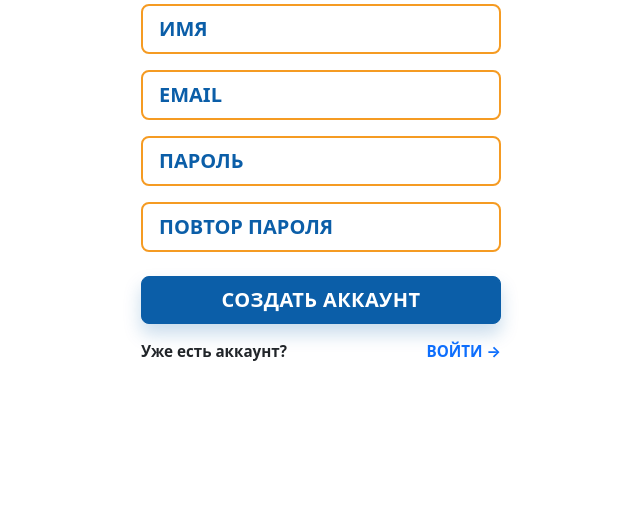
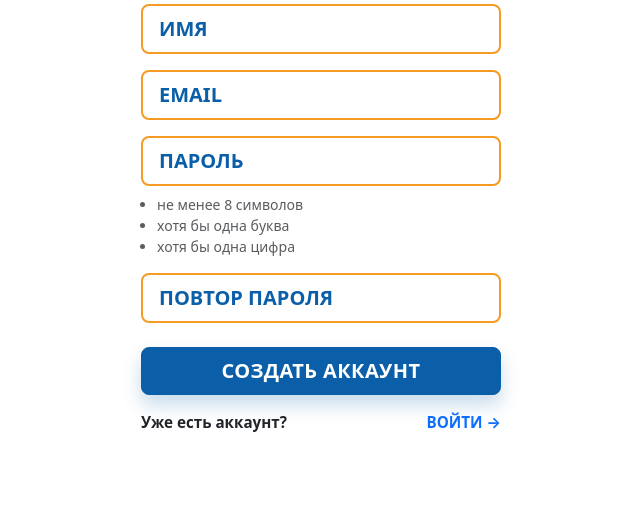
Before and after one commit to eons7/MIFOOD, a Flask app: page /auth/register in a window 1280 px wide. Shown: the part 339-845 px from the top of the page, without its empty margins (319-959 px from the left). Before the commit the page ends 700 px from the top, so only its background shows below. Run offline with Flask 3, Linux system fonts and the light colour scheme; some libraries are stand-ins or nearby versions.

Commit message:
auth/register: show password requirements, preserve name/email on error

```diff
--- a/app/blueprints/auth/routes.py
+++ b/app/blueprints/auth/routes.py
@@ -38,16 +38,18 @@ def register():
         email = request.form.get('email')
         password = request.form.get('password')
         password2 = request.form.get('password_confirm')
+        # При ошибке сохраняем имя+email в форме, очищаем только поля паролей.
+        form_data = {'name': name, 'email': email}
         if password != password2:
             flash('Пароли не совпадают', 'danger')
-            return redirect(url_for('auth.register'))
+            return render_template('auth/register.html', form_data=form_data)
         pwd_error = validate_password(password)
         if pwd_error:
             flash(pwd_error, 'danger')
-            return redirect(url_for('auth.register'))
+            return render_template('auth/register.html', form_data=form_data)
         if user_repository.exists_by_email(email):
             flash('Email уже занят', 'danger')
-            return redirect(url_for('auth.register'))
+            return render_template('auth/register.html', form_data=form_data)
         new_user = auth_service.register(name=name, email=email, password=password)
         audit('auth.register', user_id=new_user.id, email=email)
         flash('Регистрация успешна! Войдите в систему.', 'success')
--- a/app/templates/auth/register.html
+++ b/app/templates/auth/register.html
@@ -24,6 +24,7 @@
             class="form-control form-control-lg mifud-input"
             placeholder="ИМЯ"
             autocomplete="name"
+            value="{{ form_data.name if form_data else '' }}"
             required
           />
         </div>
@@ -37,6 +38,7 @@
             class="form-control form-control-lg mifud-input"
             placeholder="EMAIL"
             autocomplete="email"
+            value="{{ form_data.email if form_data else '' }}"
             required
           />
         </div>
@@ -50,8 +52,14 @@
             class="form-control form-control-lg mifud-input"
             placeholder="ПАРОЛЬ"
             autocomplete="new-password"
+            minlength="8"
             required
           />
+          <ul class="small text-muted mt-2 mb-0 ps-3">
+            <li>не менее 8 символов</li>
+            <li>хотя бы одна буква</li>
+            <li>хотя бы одна цифра</li>
+          </ul>
         </div>
 
         <div>
@@ -63,6 +71,7 @@
             class="form-control form-control-lg mifud-input"
             placeholder="ПОВТОР ПАРОЛЯ"
             autocomplete="new-password"
+            minlength="8"
             required
           />
         </div>
```
Also changed, not shown: tests/test_security.py (+6 -3 lines).
